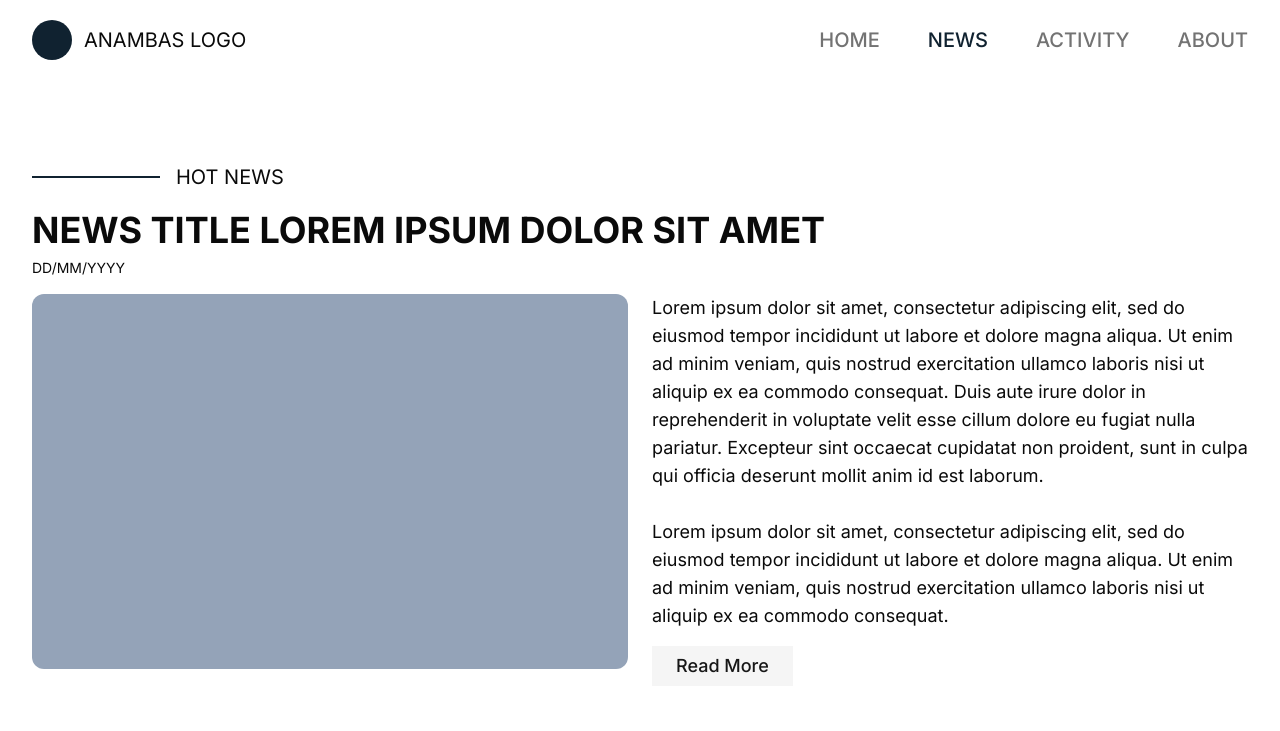
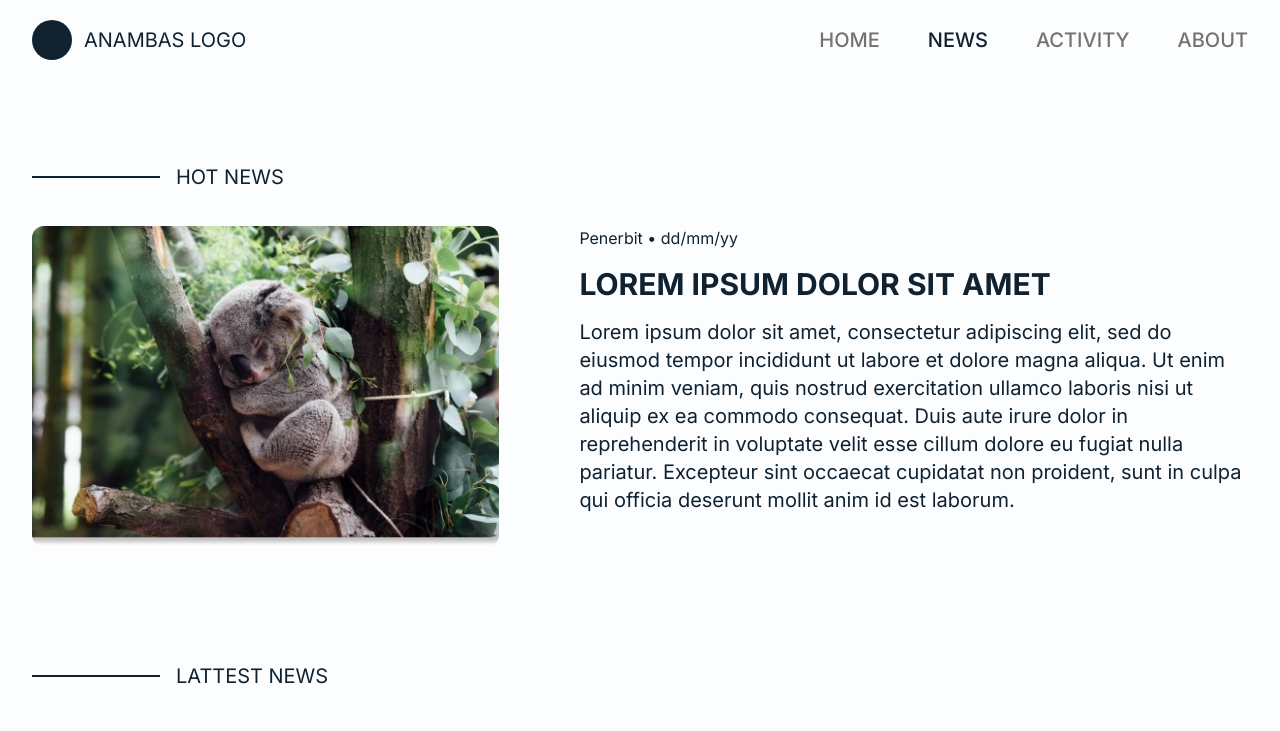
Before and after one commit to Rangga056/anambas-app, a Next.js app: page /news in a window 1280 px wide. Shown: the top 731 px of the page. Built offline with nearby package versions, Linux system fonts and the light colour scheme.

Commit message:
Homepage/component sightseeing spot, update news,faq  + NewsPage component hero

```diff
--- a/app/(root)/layout.js
+++ b/app/(root)/layout.js
@@ -11,16 +11,14 @@
 
 export default function RootLayout({ children }) {
   return (
-    <html lang="en">
-      <body className={inter.className}>
-        {/* Header */}
-        <Header />
+    <main className={inter.className}>
+      {/* Header */}
+      <Header />
 
-        {children}
+      {children}
 
-        {/* Footer */}
-        <Footer />
-      </body>
-    </html>
+      {/* Footer */}
+      <Footer />
+    </main>
   );
 }
--- a/app/globals.css
+++ b/app/globals.css
@@ -96,8 +96,12 @@
   .header-2 {
     @apply font-inter font-bold text-3xl;
   }
-  .header-3 {
+  .header-3-bold {
     @apply font-inter font-bold text-2xl;
+  }
+  }
+  .header-3-regular {
+    @apply font-inter font-normal text-2xl;
   }
 
   .header-4 {
@@ -119,7 +123,6 @@
   .paragraph-3 {
     @apply font-inter text-lg leading-6;
   }
-}
 
 .custom-pagination {
   --swiper-pagination-color: white;
--- a/components/shared/FAQs/FAQ.jsx
+++ b/components/shared/FAQs/FAQ.jsx
@@ -6,10 +6,10 @@
 const FAQ = () => {
   return (
     <div className="container w-full">
-      <div className="w-full flex items-center justify-between">
+      <div className="w-full flex items-center justify-between header-3-regular">
         <SectionTag name={"frequently asked questions"} />
       </div>
-      <div className="mt-10 grid grid-cols-1 md:grid-cols-2 items-center justify-between gap-4">
+      <div className="mt-10 grid grid-cols-1 md:grid-cols-1 items-center justify-between gap-4 header-4">
         <FAQCard />
         <FAQCard />
         <FAQCard />
@@ -18,8 +18,8 @@
         <FAQCard />
         <FAQCard />
         <FAQCard />
+        </div>
       </div>
-    </div>
   );
 };
 
--- a/components/shared/FAQs/FAQCard.jsx
+++ b/components/shared/FAQs/FAQCard.jsx
@@ -9,16 +9,18 @@
 //TODO: Ubah untuk bisa di pass in props dari FAQ Component
 const FAQCard = () => {
   return (
-    <div className="w-full ">
+    <div className="w-full">
       <Accordion type="single" collapsible>
         <AccordionItem value="item-1">
           <AccordionTrigger>Lorem ipsum dolor sit amet ?</AccordionTrigger>
-          <AccordionContent>
+          <div className="header-3-regular">
+            <AccordionContent>
             Lorem ipsum dolor sit amet consectetur adipisicing elit. Inventore
             quam possimus asperiores iste dolores sed ut quia, eveniet similique
             cumque tenetur, temporibus facilis aspernatur doloremque amet
             dignissimos, necessitatibus est non..
           </AccordionContent>
+          </div>
         </AccordionItem>
       </Accordion>
     </div>
--- a/components/shared/Footer/Footer.jsx
+++ b/components/shared/Footer/Footer.jsx
@@ -54,8 +54,8 @@
       </div>
 
       {/* copyright */}
-      <div className="bg-neutral-400 h-8 py-10 flex items-center mt-16">
-        <p className="text-xl container">
+      <div className="bg-blue h-8 py-10 flex items-center mt-16">
+        <p className="text-xl text-white container">
           Copyright © 2022 Pemerintah Provinsi Kepulauan Riau
         </p>
       </div>
--- a/components/shared/Home/Highlight.jsx
+++ b/components/shared/Home/Highlight.jsx
@@ -1,66 +1,80 @@
+"use client";
+import { useState } from "react";
+import gambar1 from "@/public/assets/images/actbanner.png";
+import Image from "next/image";
 import { Button } from "@/components/ui/button";
-import React from "react";
-import { FaAngleLeft, FaAngleRight } from "react-icons/fa6";
-import { FaStar } from "react-icons/fa";
 import SectionTag from "../SectionTag";
 
-//TODO: This component currently uses temporary placeholder contents
-const Highlight = () => {
+const SightseeingSpots = () => {
+  const [selectedImage, setSelectedImage] = useState(0);
+
+  const images = [
+    {
+      url: gambar1, // Ganti dengan URL gambar Anda
+      title: "Place Name 1",
+      description:
+        "Lorem ipsum dolor sit amet, consectetur adipiscing elit, sed do eiusmod tempor incididunt ut labore et dolore magna aliqua. Ut enim ad minim veniam, quis nostrud exercitation ullamco laboris nisi ut aliquip ex ea commodo consequat. Duis aute irure dolor in reprehenderit in voluptate velit esse cillum dolore eu fugiat nulla pariatur.",
+    },
+    {
+      url: gambar1, // Ganti dengan URL gambar Anda
+      title: "Place Name 2",
+      description: "Description for Place Name 2",
+    },
+    {
+      url: gambar1, // Ganti dengan URL gambar Anda
+      title: "Place Name 3",
+      description: "Description for Place Name 3",
+    },
+  ];
+
+  const handleNext = () => {
+    setSelectedImage((prevIndex) => (prevIndex + 1) % images.length);
+  };
+
+  const handlePrevious = () => {
+    setSelectedImage(
+      (prevIndex) => (prevIndex - 1 + images.length) % images.length
+    );
+  };
+
   return (
-    <section className="container h-fit">
-      <SectionTag name={"sightseeing spot"} />
-
-      <div className="flex items-start justify-between">
-        {/* left section */}
-        {/*TODO: update this component to be responsive */}
-        <div className="flex flex-col gap-y-8 w-3/5">
-          {/* image slider */}
-          <div className="flex items-end gap-x-4">
-            {/*TODO: Change to image slider */}
-            <div className="bg-neutral-400 rounded-xl w-[600px] h-[250px]" />
-            <div className="bg-neutral-400 rounded-xl w-[100px] aspect-square" />
-          </div>
-
-          <div className="flex items-start gap-x-10">
-            <div>
-              <h1 className="text-3xl font-bold uppercase">place name</h1>
-              <p className="text-lg w-[600px] mt-2">
-                Lorem, ipsum dolor sit amet consectetur adipisicing elit.
-                Possimus ut dolor eaque, similique dolore eius optio ea dicta
-                est harum laudantium ipsum a delectus nesciunt! Alias porro nemo
-                distinctio quo.
-              </p>
-            </div>
-            {/*WARN: Remove this after adding the image slider */}
-            <div className="flex items-center gap-x-2">
-              <FaAngleLeft className="text-3xl" />
-              <FaAngleRight className="text-3xl" />
-            </div>
-          </div>
+    <div className="w-full container">
+      <div className="header-3-regular text-black mb-4 ">
+        <SectionTag name={"sightseeing spot"} />
+      </div>
+      <div className="relative flex items-center">
+        <button
+          className="absolute left-0 z-10 text-2xl p-2 bg-white bg-opacity-50 hover:bg-opacity-100 rounded-full focus:outline-none"
+          onClick={handlePrevious}
+        >
+          &#8249;
+        </button>
+        <div className="flex gap-4 w-full">
+          {images.map((image, index) => (
+            <Image
+              key={index}
+              src={image.url}
+              alt={image.title}
+              className={`h-[280px] object-cover object-center cursor-pointer transition-transform duration-300 ease-in-out rounded-xl shadow-lg ${
+                selectedImage === index ? "grow w-full" : "grow-0 w-[180px]"
+              }`}
+              onClick={() => setSelectedImage(index)}
+            />
+          ))}
         </div>
-
-        {/* right section */}
-        <div className="w-2/5 h-full flex flex-col items-start gap-y-[1em] justify-end">
-          <div className="w-full h-[200px]" />
-          <h3 className="text-2xl font-bold uppercase">description</h3>
-          <p className="text-lg">
-            Lorem ipsum dolor sit amet consectetur, adipisicing elit. Ipsam quod
-            dicta ad aperiam facere placeat est vitae voluptatem, quae eaque
-            voluptatibus aliquid fugit, maiores sunt quia tempore incidunt at
-            consequatur.
-          </p>
-
-          {/* Go to location button */}
-          <div className="flex items-center gap-x-4">
-            <Button>Maps</Button>
-            <p className="border rounded-md flex items-center justify-center gap-x-2 py-2 px-4 border-black">
-              4 <FaStar className="text-xl" />
-            </p>
-          </div>
-        </div>
+        <Button
+          className="absolute right-0 z-10 text-2xl p-2 bg-white bg-opacity-50 hover:bg-opacity-100 rounded-full focus:outline-none"
+          onClick={handleNext}
+        >
+          &#8250;
+        </Button>
       </div>
-    </section>
+      <div className="bg-white p-4 mt-2">
+        <h3 className="header-1 text-black mb-4">{images[selectedImage].title}</h3>
+        <p className="paragraph-2 text-black">{images[selectedImage].description}</p>
+      </div>
+    </div>
   );
 };
 
-export default Highlight;
+export default SightseeingSpots;
--- a/components/shared/Home/NewsSection/News.jsx
+++ b/components/shared/Home/NewsSection/News.jsx
@@ -1,62 +1,109 @@
+"use client";
 import React from "react";
+import { useState } from "react";
 import { Separator } from "@/components/ui/separator";
 import NewsCard from "./NewsCard";
 import SectionTag from "../../SectionTag";
 import Link from "next/link";
 import { FaArrowRight } from "react-icons/fa";
+import { useRouter } from "next/navigation";
+import gambar1 from "@/public/assets/images/actbanner.png";
+import Image from "next/image";
 
-//TODO: This component currently uses temporary placeholder contents
-//TODO: This compoent not yet responsive
-const News = () => {
+const NewsComponent = () => {
+  const router = useRouter();
+  const [selectedNews, setSelectedNews] = useState(0);
+
+  const newsData = [
+    {
+      imageUrl: gambar1, // Ganti dengan URL gambar
+      title: "NEWS TITLE LOREM IPSUM DOLOR SIT AMET",
+      description:
+        "Lorem ipsum dolor sit amet, consectetur adipiscing elit. Sed do eiusmod tempor incididunt ut labore et dolore magna aliqua...",
+      date: "dd/mm/yy",
+      publisher: "Penerbit",
+    },
+    {
+      imageUrl: gambar1, // Ganti dengan URL gambar
+      title: "NEWS TITLE LOREM IPSUM DOLOR SIT AMET",
+      description:
+        "Lorem ipsum dolor sit amet, consectetur adipiscing elit. Sed do eiusmod tempor incididunt ut labore et dolore magna aliqua...",
+      date: "dd/mm/yy",
+      publisher: "Penerbit",
+    },
+    {
+      imageUrl: gambar1, // Ganti dengan URL gambar
+      title: "NEWS TITLE LOREM IPSUM DOLOR SIT AMET",
+      description:
+        "Lorem ipsum dolor sit amet, consectetur adipiscing elit. Sed do eiusmod tempor incididunt ut labore et dolore magna aliqua...",
+      date: "dd/mm/yy",
+      publisher: "Penerbit",
+    },
+  ];
+
   return (
     <div className="container">
-      <div className="w-full flex items-center justify-between">
+      <div className="header-3-regular w-full flex items-center justify-between">
         <SectionTag name={"updated news"} />
         <Link
           href={"/news"}
-          className="flex items-center gap-x-4 capitalize text-lg"
+          className="flex items-center gap-x-4 capitalize paragraph-2"
         >
-          see more <FaArrowRight />
+          show more <FaArrowRight />
         </Link>
       </div>
-      <div className="bg-custom-gray rounded-xl px-10 py-16">
-        <div className="flex items-start gap-x-4">
-          {/* left section */}
-          {/*TODO: This needs to be updated when the final data is obtain */}
-          <div className="rounded-lg flex flex-col md:w-1/2">
-            <div className="w-[550px] h-[400px] bg-slate-100 rounded-tl-xl rounded-tr-xl" />
-            <div className="md:w-[550px] flex flex-col items-start gap-y-[.25em] px-6 py-8 bg-slate-400 rounded-br-xl rounded-bl-xl">
-              <p className="text-sm uppercase font-thin">hot news</p>
-              <h2 className="uppercase text-2xl font-semibold">news title</h2>
-              <p className="text-xl text-balance">
+      <div className="flex justify-between items-center"></div>
+      <div className="grid grid-cols-1 md:grid-cols-5 gap-2 justify-center">
+        <div className="col-span-3">
+          <Image
+            src={newsData[selectedNews].imageUrl}
+            alt={newsData[selectedNews].title}
+            className="w-[780px] h-[403px] object-cover rounded-lg mb-2"
+          />
+          <p className="body text-black">Penerbit &#8226; dd/mm/yy</p>
+          <h3 className="header-3-bold text-black">
+            NEWS TITLE LOREM IPSUM DOLOR SIT AMET, CONSECTETUR
+          </h3>
+          <p className="paragraph-2 text-black mt-2 w-full">
             Lorem ipsum dolor sit amet, consectetur adipiscing elit, sed do
-                eiusmod tempor incididunt ut labore et dolore magna aliqua. Ut
-                enim ad minim veniam,
+            eiusmod tempor incididunt ut labore et dolore magna aliqua. Ut enim
+            ad minim veniam, quis nostrud exercitation ullamco laboris nisi ut
+            aliquip ex ea commodo consequat. Duis aute irure dolor in
+            reprehenderit in voluptate velit...
           </p>
         </div>
-          </div>
-
-          {/* right section */}
-          <div className="md:w-1/2">
-            <div className="flex items-end flex-col">
-              <p className="uppercase text-2xl font-semibold text-right">
-                lattest news
+        <div className="flex flex-col md:col-span-2 gap-4">
+          {newsData.map((news, index) => (
+            <Link
+              href={
+                "https://anambaskab.go.id/berita/organisasi-perangkat-daerah/prestasi-penurunan-stunting-di-daerah-kabupaten-kepulauan-anambas-raih-penghargaan-dari-kepala-bkkbn-ri"
+              }
+            >
+              <div
+                key={index}
+                className="flex items-center gap-4 cursor-pointer"
+              >
+                <Image
+                  src={news.imageUrl}
+                  alt={news.title}
+                  className="w-[180px] h-[180px] object-cover rounded-lg"
+                />
+                <div>
+                  <p className="body text-black">
+                    {news.publisher} &#8226; {news.date}
                   </p>
-              <Separator className="w-full mt-2 border border-black" />
-            </div>
-
-            {/* News Card Compoent */}
-            {/*TODO: Waiting the final data and put in json or object array and map to each card */}
-            <div>
-              <NewsCard />
-              <NewsCard />
-              <NewsCard />
+                  <h4 className="header-4 text-black">
+                    {news.title}
+                  </h4>
                 </div>
               </div>
+              <Separator className="mt-4" />
+            </Link>
+          ))}
         </div>
       </div>
     </div>
   );
 };
 
-export default News;
+export default NewsComponent;
--- a/components/shared/News/Hero.jsx
+++ b/components/shared/News/Hero.jsx
@@ -1,6 +1,7 @@
 import React from "react";
-import { Button } from "@/components/ui/button";
 import Image from "next/image";
+
+import newsHeroImage from '@/public/assets/images/koala.jpeg'
 
 //TODO: Update ketika sudah ada data
 
@@ -8,19 +9,23 @@
   return (
     <>
       {/* News title  */}
-      <h1 className="text-4xl font-bold uppercase">
-        NEWS TITLE LOREM IPSUM DOLOR SIT AMET
-      </h1>
-      <p className="text-sm uppercase mt-2">dd/mm/yyyy</p>
-
-      <div className="flex items-start gap-x-6 mt-4">
+      <div className="flex items-start gap-x-[80px] mt-4">
         {/* Left section */}
         {/* Update this when the image is ready */}
-        <div className="w-full h-[375px] rounded-xl bg-slate-400" />
+        <div className="w-[850px] h-[321px] rounded-xl overflow-hidden relative">
+        <Image
+          src={newsHeroImage}
+          layout="fill"
+          objectFit="cover"
+          alt="koala"
+        />
+      </div>
 
         {/* Right section */}
         <div className="w-full flex flex-col items-start gap-y-4">
-          <p className="text-lg text-balance">
+        <p className="body text-black">Penerbit &#8226; dd/mm/yy</p>
+        <h1 className="header-2 uppercase" >lorem ipsum dolor sit amet</h1>
+          <p className="paragraph-2">
             Lorem ipsum dolor sit amet, consectetur adipiscing elit, sed do
             eiusmod tempor incididunt ut labore et dolore magna aliqua. Ut enim
             ad minim veniam, quis nostrud exercitation ullamco laboris nisi ut
@@ -29,18 +34,8 @@
             pariatur. Excepteur sint occaecat cupidatat non proident, sunt in
             culpa qui officia deserunt mollit anim id est laborum.
             <br />
-            <br /> Lorem ipsum dolor sit amet, consectetur adipiscing elit, sed
-            do eiusmod tempor incididunt ut labore et dolore magna aliqua. Ut
-            enim ad minim veniam, quis nostrud exercitation ullamco laboris nisi
-            ut aliquip ex ea commodo consequat.{" "}
+           {" "}
           </p>
-          {/* Add a link to this button */}
-          <Button
-            variant="secondary"
-            className="text-lg px-6 py-2 rounded-none"
-          >
-            Read More
-          </Button>
         </div>
       </div>
     </>
```
Also changed, not shown: public/assets/images/Koala.jpeg (added). Lines whose indentation alone changed are shown as unchanged.
